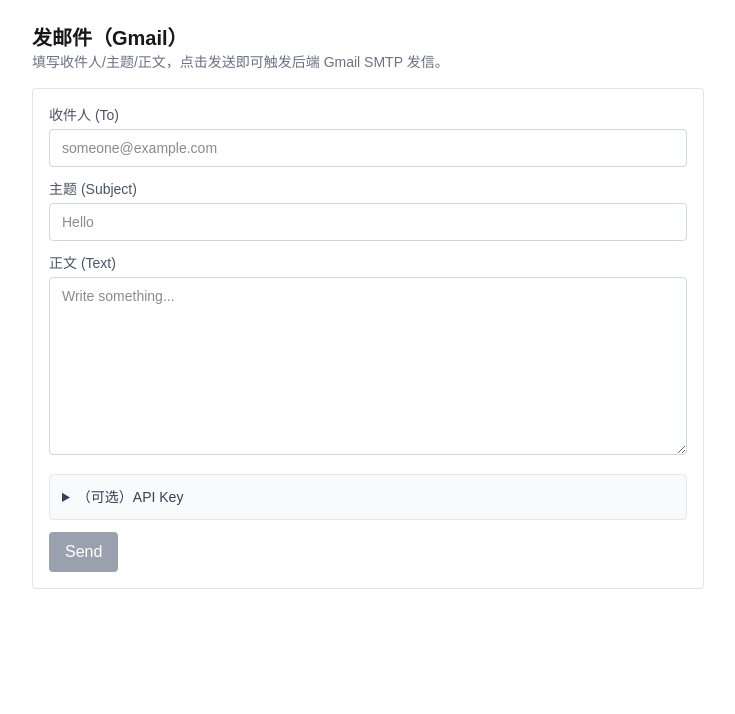
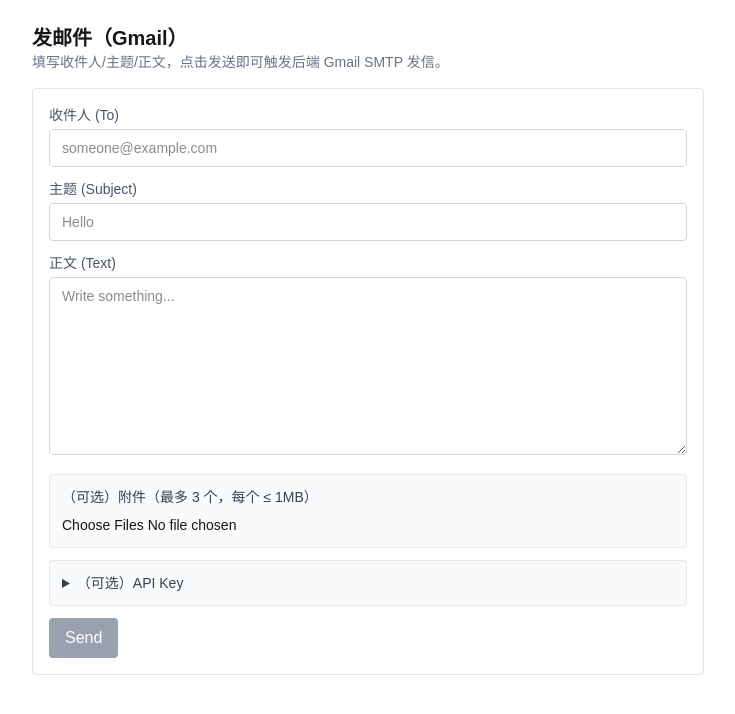
Before and after one commit to GLT1996/vercel-test, a Next.js app: page /send-email in a window 1280 px wide. Shown: the top 714 px of the page, without its empty margins (272-1007 px from the left). Built offline with nearby package versions, Linux system fonts and the light colour scheme.

Commit message:
add attachment

```diff
--- a/app/api/mail/send/route.ts
+++ b/app/api/mail/send/route.ts
@@ -1,14 +1,67 @@
 import { NextResponse } from 'next/server';
-import { normalizeEmail, normalizeSubject, normalizeText, sendMail } from '@/lib/mail';
+import { normalizeEmail, normalizeSubject, normalizeText, sendMail, type MailAttachment } from '@/lib/mail';
 import { rateLimit } from '@/lib/rateLimit';
 
 export const runtime = 'nodejs';
+
+type AttachmentBody = {
+  filename?: unknown;
+  contentBase64?: unknown;
+  contentText?: unknown;
+  contentType?: unknown;
+};
 
 type SendMailBody = {
   to?: unknown;
   subject?: unknown;
   text?: unknown;
+  attachments?: unknown;
 };
+
+const MAX_ATTACHMENTS = 3;
+const MAX_ATTACHMENT_BYTES = 1_000_000; // 1MB each (base64 decoded)
+
+function parseAttachments(raw: unknown): MailAttachment[] | undefined {
+  if (typeof raw === 'undefined' || raw === null) return undefined;
+  if (!Array.isArray(raw)) throw new Error('Invalid attachments');
+  if (raw.length > MAX_ATTACHMENTS) throw new Error(`Too many attachments (max ${MAX_ATTACHMENTS})`);
+
+  const out: MailAttachment[] = [];
+  for (let i = 0; i < raw.length; i++) {
+    const a = raw[i] as AttachmentBody;
+    if (!a || typeof a !== 'object') throw new Error(`Invalid attachment at index ${i}`);
+
+    const filename = typeof a.filename === 'string' ? a.filename.trim() : '';
+    const contentType = typeof a.contentType === 'string' ? a.contentType.trim() : undefined;
+
+    const hasBase64 = typeof a.contentBase64 === 'string' && a.contentBase64.trim().length > 0;
+    const hasText = typeof a.contentText === 'string' && a.contentText.length > 0;
+
+    if (!filename) throw new Error(`Invalid attachment at index ${i}: filename is required`);
+    if (!hasBase64 && !hasText) {
+      throw new Error(`Invalid attachment at index ${i}: contentBase64 or contentText is required`);
+    }
+
+    let content: Buffer;
+    if (hasBase64) {
+      // Strip optional data URL prefix: data:<mime>;base64,xxxx
+      const base64 = (a.contentBase64 as string).trim().replace(/^data:[^;]+;base64,/, '');
+      content = Buffer.from(base64, 'base64');
+      // Basic sanity check: reject obviously invalid base64 producing empty buffer.
+      if (content.length === 0) throw new Error(`Invalid attachment at index ${i}: invalid base64`);
+    } else {
+      content = Buffer.from(String(a.contentText), 'utf8');
+    }
+
+    if (content.length > MAX_ATTACHMENT_BYTES) {
+      throw new Error(`Attachment too large at index ${i} (max ${MAX_ATTACHMENT_BYTES} bytes)`);
+    }
+
+    out.push({ filename, content, contentType });
+  }
+
+  return out.length ? out : undefined;
+}
 
 function getClientIp(request: Request) {
   // Best-effort. On Vercel, this is usually set.
@@ -30,7 +83,7 @@
 
 export async function POST(request: Request) {
   try {
-    console.log("Mail API route received a request." + request);
+    console.log('Mail API route received a request.' + request);
     if (!checkApiKey(request)) {
       return NextResponse.json({ ok: false, message: 'Unauthorized' }, { status: 401 });
     }
@@ -54,8 +107,9 @@
     const to = normalizeEmail(String(body.to ?? ''));
     const subject = normalizeSubject(String(body.subject ?? ''));
     const text = normalizeText(String(body.text ?? ''));
+    const attachments = parseAttachments(body.attachments);
 
-    const info = await sendMail({ to, subject, text });
+    const info = await sendMail({ to, subject, text, attachments });
 
     return NextResponse.json({ ok: true, messageId: info.messageId });
   } catch (err: unknown) {
@@ -67,6 +121,10 @@
       msg.startsWith('Subject too long') ||
       msg === 'Text is required' ||
       msg.startsWith('Text too long') ||
+      msg.startsWith('Invalid attachments') ||
+      msg.startsWith('Invalid attachment') ||
+      msg.startsWith('Too many attachments') ||
+      msg.startsWith('Attachment too large') ||
       msg.startsWith('Invalid ')
         ? 400
         : 500;
@@ -78,7 +136,7 @@
     }
 
     return NextResponse.json({ ok: false, message: msg }, { status });
-  }finally {
-    console.log("Mail API route processed a request." + request);
+  } finally {
+    console.log('Mail API route processed a request.' + request);
   }
 }
--- a/app/components/SendEmail.tsx
+++ b/app/components/SendEmail.tsx
@@ -8,6 +8,13 @@
 
 type ApiResponse = ApiOk | ApiErr;
 
+type AttachmentPayload = {
+  filename: string;
+  contentBase64: string;
+  contentType?: string;
+  size: number;
+};
+
 function isApiResponse(v: unknown): v is ApiResponse {
   if (!v || typeof v !== 'object') return false;
   if (!('ok' in v)) return false;
@@ -17,11 +24,21 @@
   return typeof (v as { message?: unknown }).message === 'string';
 }
 
+function bufferToBase64(buf: ArrayBuffer) {
+  // Browser-safe base64 for binary data
+  const bytes = new Uint8Array(buf);
+  let binary = '';
+  for (let i = 0; i < bytes.length; i++) binary += String.fromCharCode(bytes[i]!);
+  return btoa(binary);
+}
+
 export default function SendEmail() {
   const [to, setTo] = useState('');
   const [subject, setSubject] = useState('');
   const [text, setText] = useState('');
   const [apiKey, setApiKey] = useState('');
+
+  const [attachments, setAttachments] = useState<AttachmentPayload[]>([]);
 
   const [loading, setLoading] = useState(false);
   const [result, setResult] = useState<ApiResponse | null>(null);
@@ -29,6 +46,43 @@
   const canSubmit = useMemo(() => {
     return to.trim() && subject.trim() && text.trim() && !loading;
   }, [to, subject, text, loading]);
+
+  const attachmentTotalBytes = useMemo(() => attachments.reduce((sum, a) => sum + a.size, 0), [attachments]);
+
+  async function onPickFiles(files: FileList | null) {
+    if (!files || files.length === 0) return;
+
+    // basic client-side guardrails (server also validates)
+    const MAX_ATTACHMENTS = 3;
+    const MAX_ATTACHMENT_BYTES = 1_000_000;
+
+    const picked = Array.from(files);
+    const next: AttachmentPayload[] = [];
+
+    for (const f of picked) {
+      if (attachments.length + next.length >= MAX_ATTACHMENTS) break;
+      if (f.size > MAX_ATTACHMENT_BYTES) {
+        setResult({ ok: false, message: `附件过大：${f.name}（最大 1MB）` });
+        continue;
+      }
+
+      const buf = await f.arrayBuffer();
+      next.push({
+        filename: f.name,
+        contentBase64: bufferToBase64(buf),
+        contentType: f.type || undefined,
+        size: f.size,
+      });
+    }
+
+    if (next.length) {
+      setAttachments((prev) => [...prev, ...next]);
+    }
+  }
+
+  function removeAttachment(index: number) {
+    setAttachments((prev) => prev.filter((_, i) => i !== index));
+  }
 
   async function onSend() {
     setLoading(true);
@@ -40,7 +94,16 @@
           'Content-Type': 'application/json',
           ...(apiKey.trim() ? { Authorization: `Bearer ${apiKey.trim()}` } : {}),
         },
-        body: JSON.stringify({ to, subject, text }),
+        body: JSON.stringify({
+          to,
+          subject,
+          text,
+          attachments: attachments.map(({ filename, contentBase64, contentType }) => ({
+            filename,
+            contentBase64,
+            ...(contentType ? { contentType } : {}),
+          })),
+        }),
       });
 
       const raw: unknown = await res.json().catch(() => null);
@@ -67,9 +130,7 @@
     <div className="w-full max-w-3xl space-y-4 mx-auto">
       <div>
         <h2 className="text-xl font-semibold">发邮件（Gmail）</h2>
-        <p className="text-sm text-gray-500">
-          填写收件人/主题/正文，点击发送即可触发后端 Gmail SMTP 发信。
-        </p>
+        <p className="text-sm text-gray-500">填写收件人/主题/正文，点击发送即可触发后端 Gmail SMTP 发信。</p>
       </div>
 
       <div className="rounded border border-black/10 dark:border-white/20 bg-white dark:bg-neutral-900 p-4 space-y-3">
@@ -102,6 +163,46 @@
             rows={8}
             className="w-full rounded border border-gray-300 bg-white px-3 py-2 text-sm outline-none focus:ring-2 focus:ring-blue-500"
           />
+        </div>
+
+        <div className="space-y-2 rounded border border-gray-200 bg-gray-50 p-3">
+          <div className="text-sm text-gray-700">（可选）附件（最多 3 个，每个 ≤ 1MB）</div>
+          <input
+            type="file"
+            multiple
+            onChange={(e) => {
+              void onPickFiles(e.target.files);
+              // allow picking same file again
+              e.currentTarget.value = '';
+            }}
+            className="block w-full text-sm"
+          />
+
+          {attachments.length ? (
+            <div className="space-y-2">
+              <div className="text-xs text-gray-600">
+                已选择 {attachments.length} 个附件，总大小 {(attachmentTotalBytes / 1024).toFixed(1)} KB
+              </div>
+              <ul className="space-y-1">
+                {attachments.map((a, idx) => (
+                  <li key={`${a.filename}-${idx}`} className="flex items-center justify-between rounded border bg-white px-3 py-2 text-sm">
+                    <div className="min-w-0">
+                      <div className="truncate font-medium">{a.filename}</div>
+                      <div className="text-xs text-gray-500">{(a.size / 1024).toFixed(1)} KB</div>
+                    </div>
+                    <button
+                      type="button"
+                      onClick={() => removeAttachment(idx)}
+                      disabled={loading}
+                      className="ml-3 rounded border border-red-200 bg-red-50 px-2 py-1 text-xs text-red-700 hover:bg-red-100 disabled:opacity-50"
+                    >
+                      移除
+                    </button>
+                  </li>
+                ))}
+              </ul>
+            </div>
+          ) : null}
         </div>
 
         <details className="rounded border border-gray-200 bg-gray-50 p-3">
--- a/package.json
+++ b/package.json
@@ -7,7 +7,6 @@
     "build": "next build",
     "start": "next start",
     "lint": "eslint",
-    "test": "vitest run",
     "prisma:generate": "prisma generate",
     "prisma:migrate": "prisma migrate dev --name init",
     "prisma:studio": "prisma studio",
@@ -30,12 +29,10 @@
     "@types/react": "^19",
     "@types/react-dom": "^19",
     "@types/xlsx": "^0.0.35",
-    "@vitest/coverage-v8": "^4.0.17",
     "eslint": "^9",
     "eslint-config-next": "16.1.1",
     "prisma": "^5.20.0",
     "tailwindcss": "^4",
-    "typescript": "^5",
-    "vitest": "^4.0.17"
+    "typescript": "^5"
   }
 }
--- a/vitest.config.ts
+++ /dev/null
@@ -1,15 +0,0 @@
-import { defineConfig } from 'vitest/config';
-import { fileURLToPath } from 'node:url';
-
-export default defineConfig({
-  resolve: {
-    alias: {
-      '@': fileURLToPath(new URL('./', import.meta.url)),
-    },
-  },
-  test: {
-    environment: 'node',
-    restoreMocks: true,
-    clearMocks: true,
-  },
-});
```
Also changed, not shown: lib/mail.ts (+48 -3 lines), 2 other files (tests, documents, lock files or other folders).
